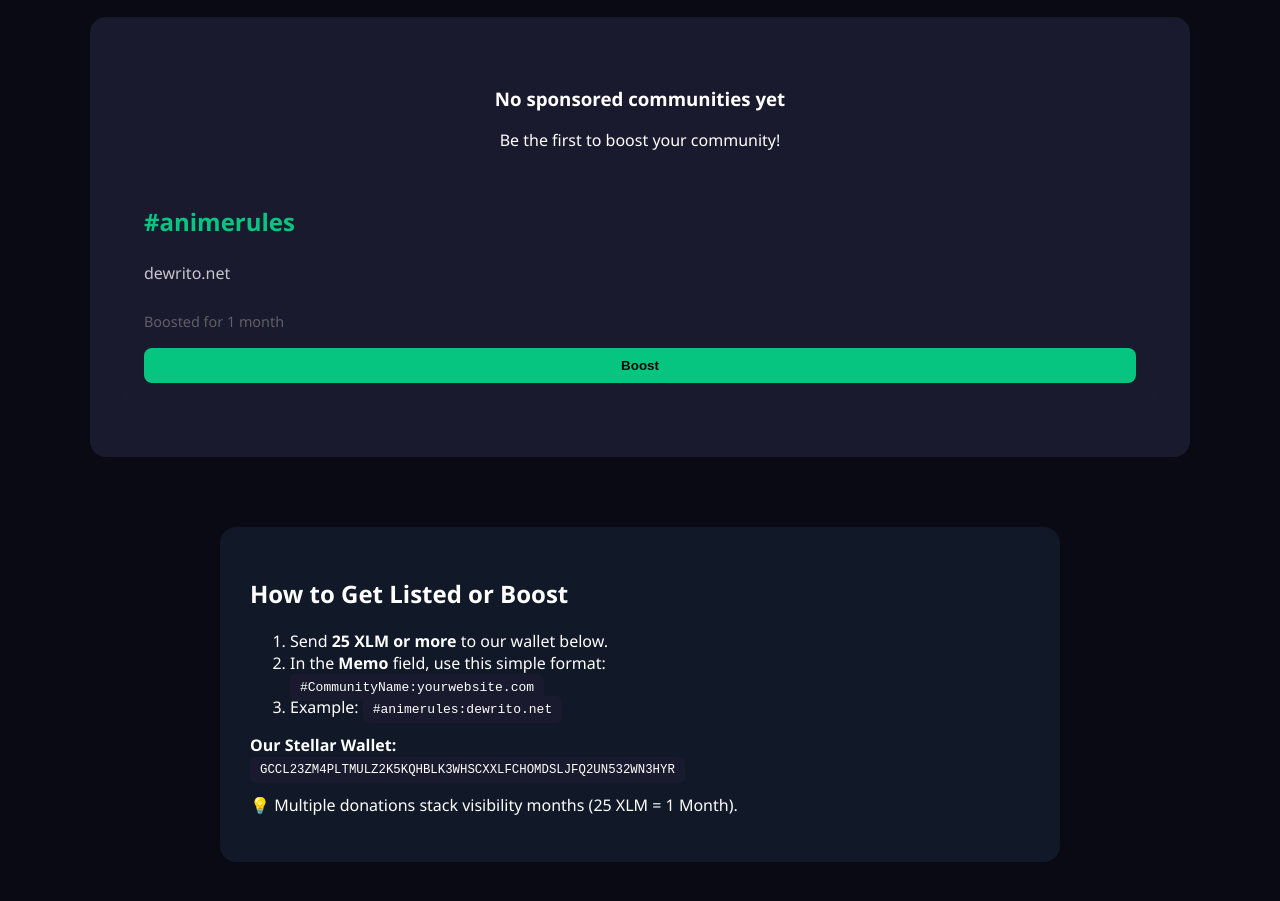
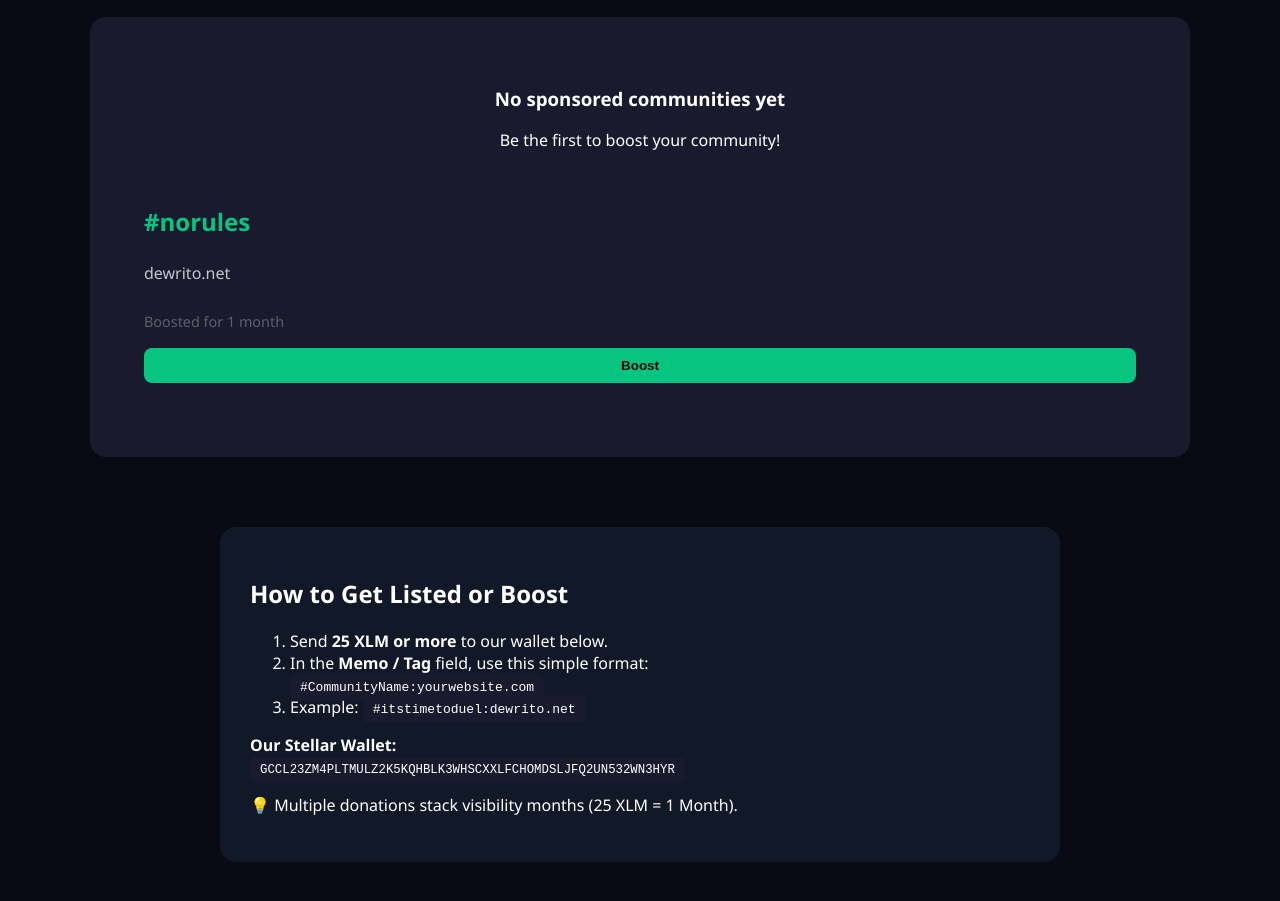
Before and after one commit to Baconxrp/dewrito-website, a plain HTML site: page Commu.html in a window 1280 px wide. Shown: the part 159-1060 px from the top of the page. Drawn offline with Linux system fonts and the light colour scheme; no server answers.

Commit message:
Update Commu.html

```diff
--- a/Commu.html
+++ b/Commu.html
@@ -3,7 +3,7 @@
 <head>
   <meta charset="UTF-8">
   <meta name="viewport" content="width=device-width, initial-scale=1.0">
-  <title>Community Adsi • dewrito.net</title>
+  <title>Community Boosts • Dewrito.net</title>
   <style>
     body {
       font-family: 'Segoe UI', Arial, sans-serif;
@@ -156,9 +156,9 @@
       <h2>How to Get Listed or Boost</h2>
       <ol>
         <li>Send <strong>25 XLM or more</strong> to our wallet below.</li>
-        <li>In the <strong>Memo</strong> field, use this simple format:<br>
+        <li>In the <strong>Memo / Tag</strong> field, use this simple format:<br>
           <code>#CommunityName:yourwebsite.com</code></li>
-        <li>Example: <code>#animerules:dewrito.net</code></li>
+        <li>Example: <code>#itstimetoduel:dewrito.net</code></li>
       </ol>
       <p><strong>Our Stellar Wallet:</strong><br>
         <code id="xlmWallet" style="word-break:break-all; font-size:0.95em;"></code>
@@ -289,9 +289,9 @@
             <p>Be the first to boost your community!</p>
             <div style="display: grid; grid-template-columns: repeat(auto-fit, minmax(280px, 1fr)); gap: 20px; margin-top: 30px;">
               <div class="ad-card" style="opacity:0.75;">
-                <h3>#animerules</h3><p>dewrito.net</p>
+                <h3>#norules</h3><p>dewrito.net</p>
                 <div class="meta">Boosted for 1 month</div>
-                <button class="boost-btn" onclick="showBoostInfo('#animerules:dewrito.net')">Boost</button>
+                <button class="boost-btn" onclick="showBoostInfo('#norules:dewrito.net')">Boost</button>
               </div>
             </div>
           </div>`;
```
